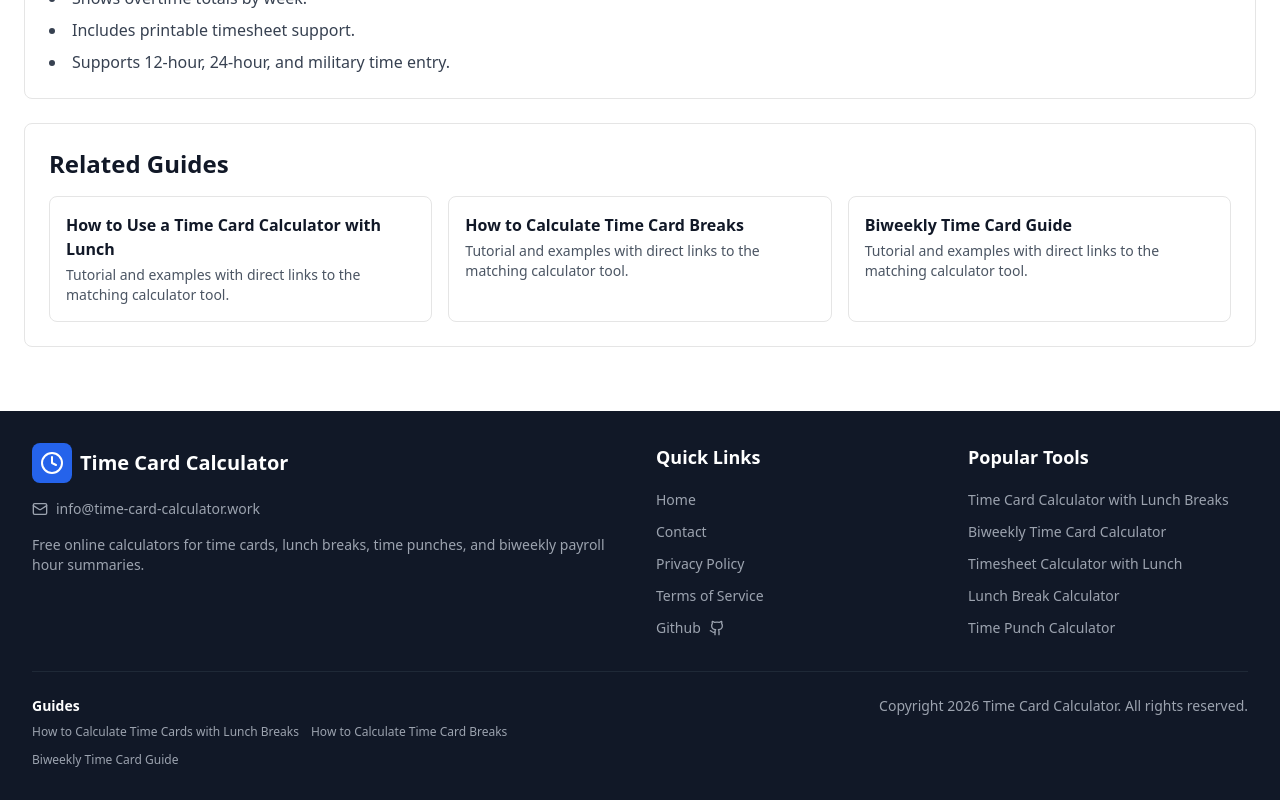
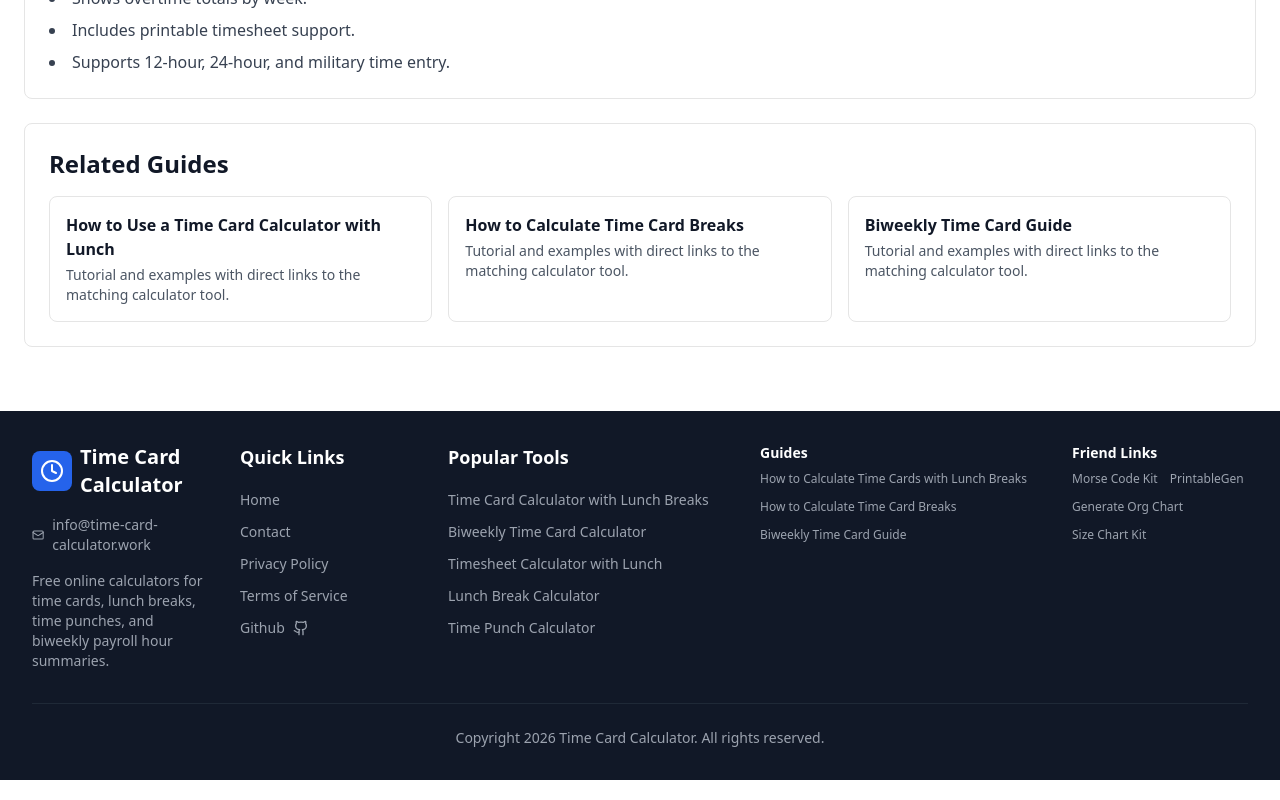
Before and after one commit to summer0512/time-card-calculator, a Next.js app: page /en in a window 1280 px wide. Shown: the part 2012-2812 px from the top of the page. Built offline with nearby package versions, Linux system fonts and the light colour scheme; no server answers.

Commit message:
add friend links

```diff
--- a/components/footer.tsx
+++ b/components/footer.tsx
@@ -15,11 +15,18 @@ const guideLinks = [
   { name: "Biweekly Time Card Guide", href: "/guides/biweekly-time-card-calculator" }
 ];
 
+const friendLinks = [
+  { name: "Morse Code Kit", href: "https://morsecodekit.com/", follow: true },
+  { name: "PrintableGen", href: "https://printablegen.com/", follow: true },
+  { name: "Generate Org Chart", href: "https://generateorgchart.com/", follow: true },
+  { name: "Size Chart Kit", href: "https://sizechartkit.com/", follow: true }
+];
+
 export default function Footer() {
   return (
     <footer className="bg-gray-900 text-white">
       <div className="max-w-7xl mx-auto px-4 sm:px-6 lg:px-8 py-8">
-        <div className="grid grid-cols-1 md:grid-cols-4 gap-8">
+        <div className="grid grid-cols-1 md:grid-cols-12 gap-8">
           <div className="col-span-1 md:col-span-2">
             <div className="flex items-center space-x-2 mb-4">
               <div className="bg-blue-600 p-2 rounded-lg">
@@ -36,7 +43,7 @@ export default function Footer() {
             </p>
           </div>
 
-          <div>
+          <div className="col-span-1 md:col-span-2">
             <h3 className="text-lg font-semibold mb-4">Quick Links</h3>
             <ul className="space-y-2">
               <li>
@@ -70,7 +77,7 @@ export default function Footer() {
             </ul>
           </div>
 
-          <div>
+          <div className="col-span-1 md:col-span-3">
             <h3 className="text-lg font-semibold mb-4">Popular Tools</h3>
             <ul className="space-y-2">
               {popularTools.map((tool) => (
@@ -82,10 +89,8 @@ export default function Footer() {
               ))}
             </ul>
           </div>
-        </div>
 
-        <div className="mt-8 pt-6 border-t border-gray-800 grid grid-cols-1 md:grid-cols-2 gap-3">
-          <div>
+          <div className="col-span-1 md:col-span-3">
             <h4 className="text-sm font-semibold text-white mb-2">Guides</h4>
             <div className="flex flex-wrap gap-3">
               {guideLinks.map((guide) => (
@@ -95,7 +100,26 @@ export default function Footer() {
               ))}
             </div>
           </div>
-          <p className="text-gray-400 text-sm md:text-right">Copyright 2026 Time Card Calculator. All rights reserved.</p>
+          <div className="col-span-1 md:col-span-2">
+            <h4 className="text-sm font-semibold text-white mb-2">Friend Links</h4>
+            <div className="flex flex-wrap gap-3">
+              {friendLinks.map((link) => (
+                <a
+                  key={link.href}
+                  href={link.href}
+                  rel={link.follow ? undefined : "nofollow"}
+                  target="_blank"
+                  className="text-xs text-gray-400 hover:text-white transition-colors"
+                >
+                  {link.name}
+                </a>
+              ))}
+            </div>
+          </div>
+        </div>
+
+        <div className="mt-8 pt-6 border-t border-gray-800">
+          <p className="text-gray-400 text-sm text-center">Copyright 2026 Time Card Calculator. All rights reserved.</p>
         </div>
       </div>
     </footer>
```
